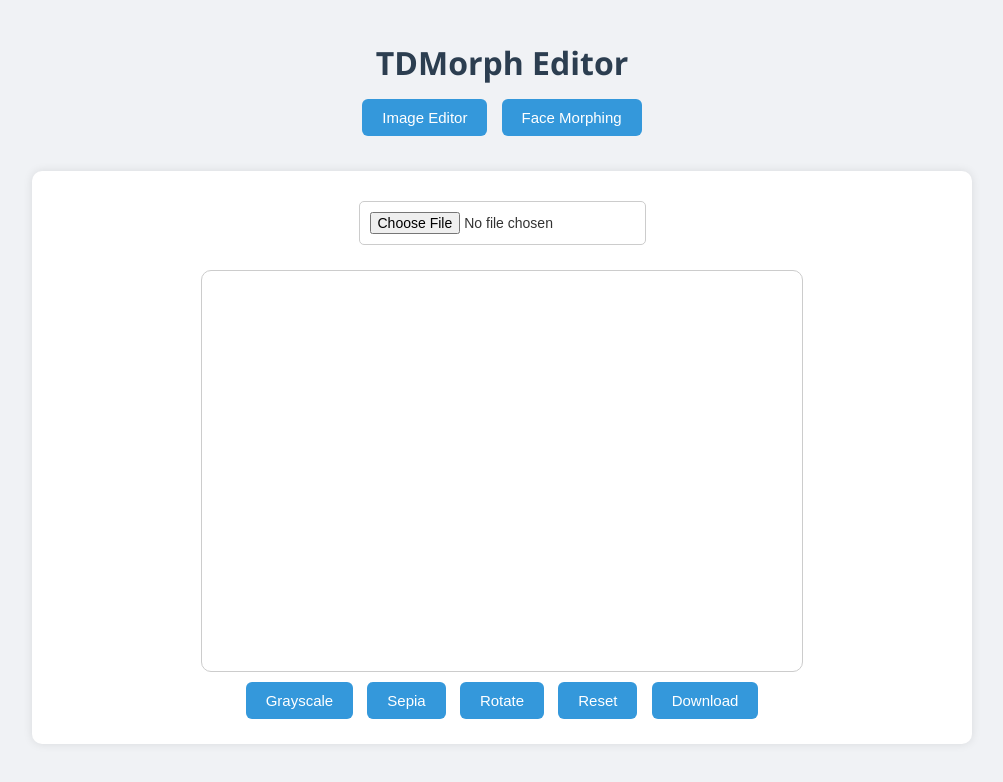
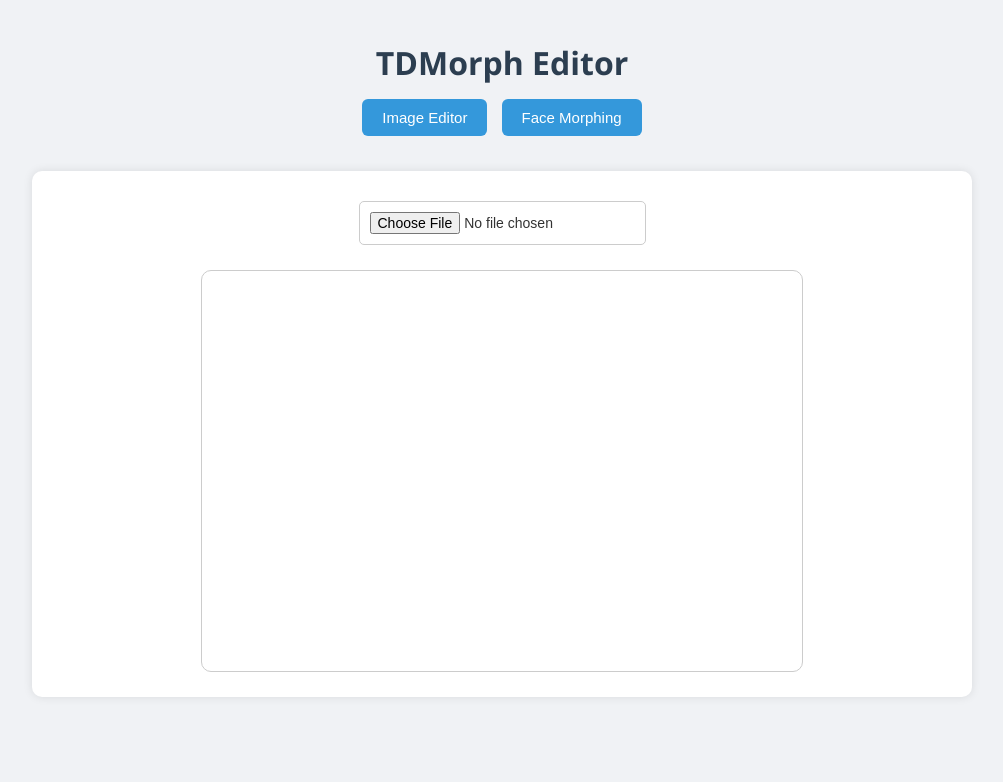
Before and after one commit to trgpt/tdmorph-editor, a plain HTML site: page index.html in a window 1280 px wide. Shown: the whole page, without its empty margins (138-1141 px from the left). Drawn offline with Linux system fonts and the light colour scheme.

Commit message:
Update index.html

```diff
--- a/index.html
+++ b/index.html
@@ -19,14 +19,3 @@
     <input type="file" id="uploadEditor" accept="image/*" />
     <canvas id="editorCanvas" width="600" height="400"></canvas>
     <div>
-      <button onclick="applyFilter('grayscale')">Grayscale</button>
-      <button onclick="applyFilter('sepia')">Sepia</button>
-      <button onclick="rotateImage()">Rotate</button>
-      <button onclick="resetCanvas()">Reset</button>
-      <button onclick="downloadEditorImage()">Download</button>
-    </div>
-  </section>
-
-  <section id="morph-section">
-    <div>
-      <label
```
